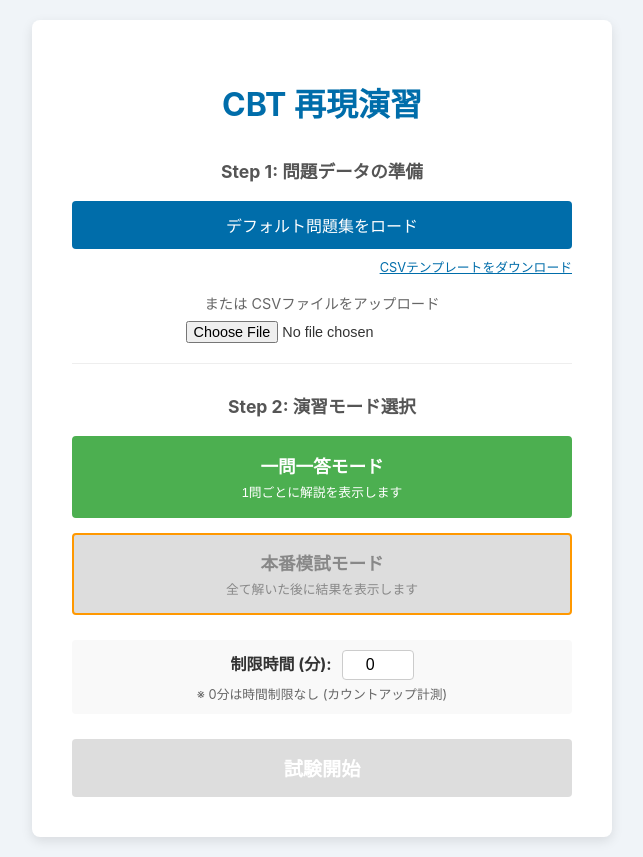
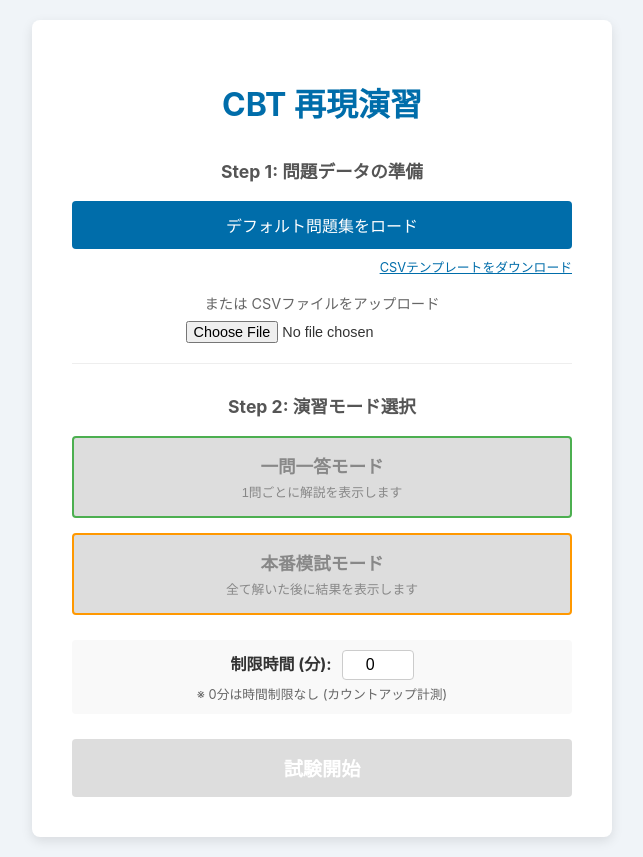
Before and after one commit to n4tt0u/jstqb-cbt-simulator, a React (Vite) app: page / in a window 1280 px wide. Shown: the whole page, without its empty margins (318-961 px from the left). Built offline with nearby package versions, Linux system fonts and the light colour scheme.

Commit message:
fix(StartScreen): Prevent active style on disabled mode buttons

```diff
--- a/src/components/StartScreen.jsx
+++ b/src/components/StartScreen.jsx
@@ -121,7 +121,7 @@ const StartScreen = ({ onQuestionsLoaded, onStart }) => {
                         <button
                             onClick={() => setMode('practice')}
                             disabled={loadedCount === 0}
-                            className={`mode-button practice ${mode === 'practice' ? 'active' : ''}`}
+                            className={`mode-button practice ${mode === 'practice' && loadedCount > 0 ? 'active' : ''}`}
                         >
                             一問一答モード
                             <span className="mode-description">
@@ -132,7 +132,7 @@ const StartScreen = ({ onQuestionsLoaded, onStart }) => {
                         <button
                             onClick={() => setMode('exam')}
                             disabled={loadedCount === 0}
-                            className={`mode-button exam ${mode === 'exam' ? 'active' : ''}`}
+                            className={`mode-button exam ${mode === 'exam' && loadedCount > 0 ? 'active' : ''}`}
                         >
                             本番模試モード
                             <span className="mode-description">
```
